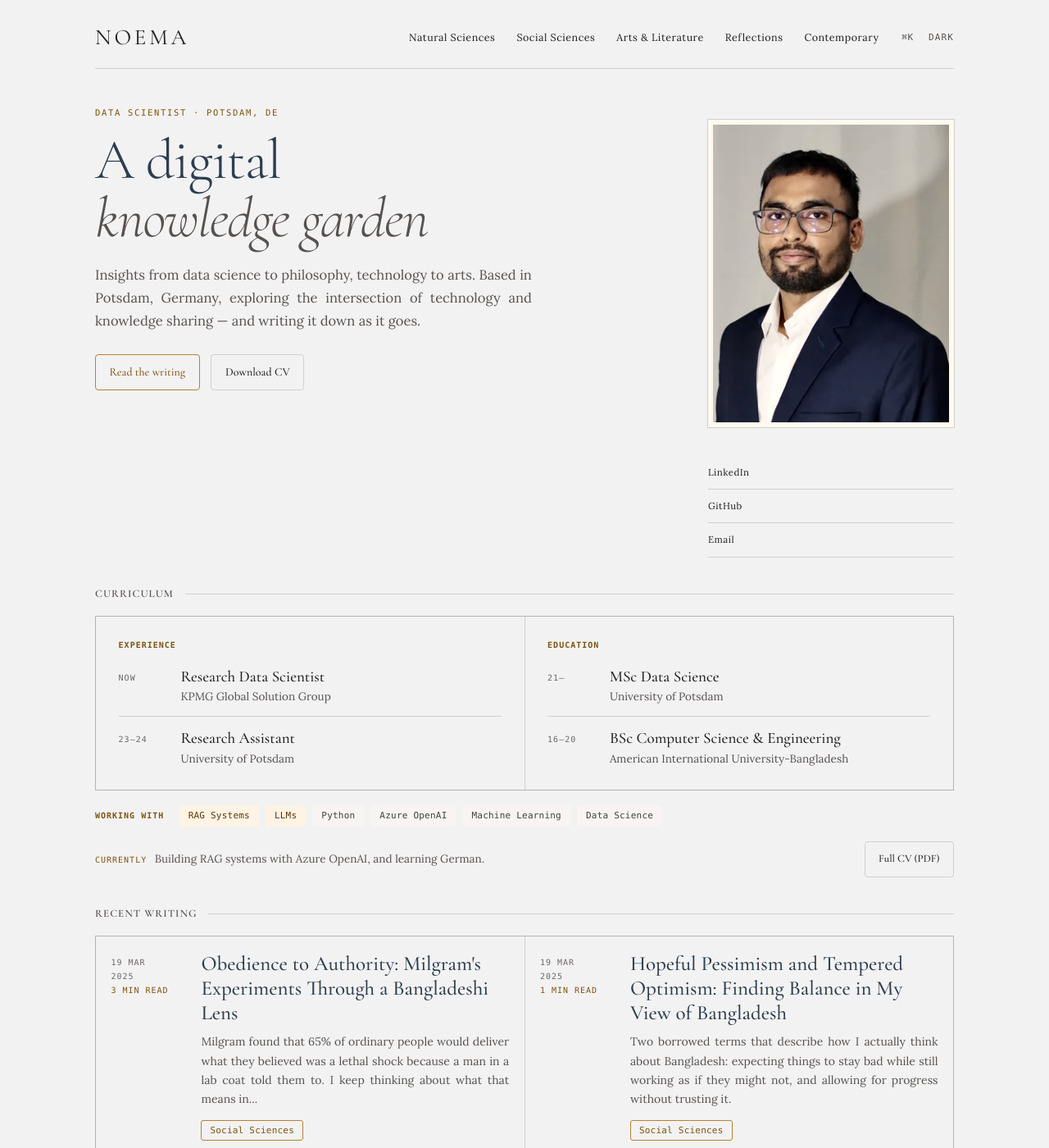
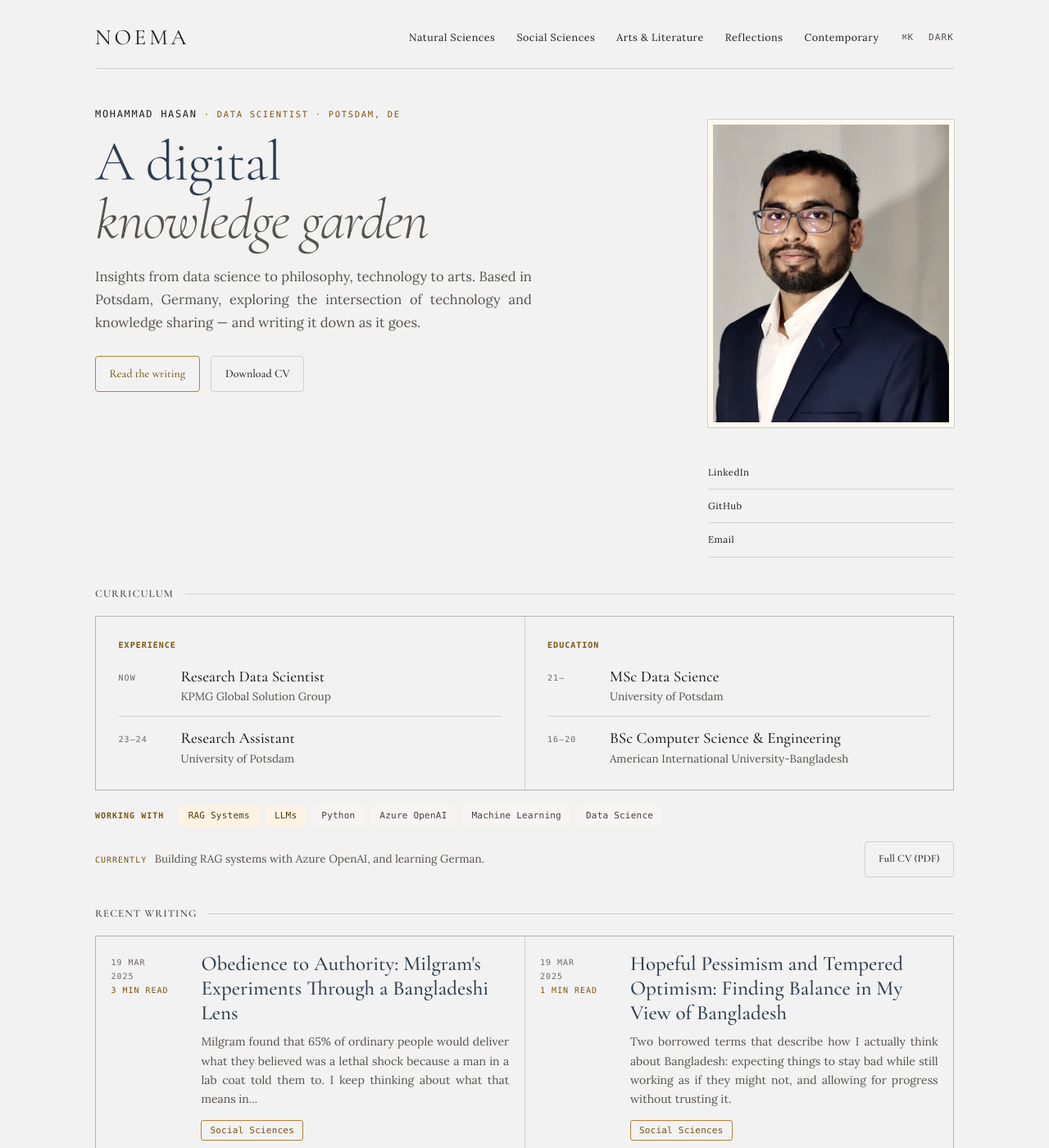
Before and after one commit to hhshanto/hhshanto.github.io, a Jekyll site: the page built from index.html, in a window 1280 px wide and 1400 px high. Shown: the whole window at 82% size. Built offline with Jekyll 4.4.1, drawn with Linux system fonts in a browser that asks for light colours.

Commit message:
Name the author on the home page
The page ran a whole phase without saying whose it is. The kicker above the
headline now reads MOHAMMAD HASAN . DATA SCIENTIST . POTSDAM, DE, with the name
at full text contrast and a step larger than the two labels beside it so it
reads as a name rather than another label. The tagline stays as the headline.

profile.yml splits the old single `kicker` string into name / role / location,
and the portrait's alt text comes from the name instead of being written twice.

_config.yml's `author` moves from "Hasan" to "Mohammad Hasan" to match. It is
the byline on every post and what jekyll-seo-tag puts in the page metadata, and
the two should not disagree.

67/67 checks pass, including one asserting the author is named at all.

Co-Authored-By: Claude Opus 5 (1M context) <noreply@anthropic.com>

```diff
--- a/_config.yml
+++ b/_config.yml
@@ -7,7 +7,10 @@ tagline: A Digital Knowledge Garden
 description: A personal knowledge repository exploring various domains of knowledge
 baseurl: "" # Leave empty if your site is at root level
 url: "https://hhshanto.github.io"
-author: Hasan
+# Also the byline on every post, via _includes/article-head.html, and the
+# author jekyll-seo-tag puts in the page metadata. It said "Hasan"; the home
+# page names him in full, and the two should not disagree.
+author: Mohammad Hasan
 
 # Used to build the "Edit on GitHub" link in a post's rail. jekyll-github-metadata
 # would supply site.github.repository_url, but it is not in the plugin list, so
--- a/_includes/home-hero.html
+++ b/_includes/home-hero.html
@@ -7,7 +7,19 @@ the right. Everything it says comes from _data/profile.yml.
 
 <section class="home-hero">
     <div class="home-hero-text">
-        <p class="t-kicker">{{ me.kicker }}</p>
+        {%- comment -%}
+        The name leads the page. It is in the kicker rather than the headline
+        because the headline is the site's tagline and reads better as one — but
+        it is set at full contrast and a step larger than the two labels beside
+        it, so it does not disappear into them.
+        {%- endcomment -%}
+        <p class="home-hero-kicker t-kicker">
+            <span class="home-hero-name">{{ me.name }}</span>
+            <span aria-hidden="true">·</span>
+            <span>{{ me.role }}</span>
+            <span aria-hidden="true">·</span>
+            <span>{{ me.location }}</span>
+        </p>
 
         <h1 class="home-hero-title t-display-lg">
             {{ me.headline }}<br>
@@ -39,7 +51,7 @@ the right. Everything it says comes from _data/profile.yml.
                  srcset="{{ '/assets/images/portrait-300.jpg' | relative_url }} 1x,
                          {{ '/assets/images/portrait-600.jpg' | relative_url }} 2x"
                  width="300" height="375"
-                 alt="{{ me.portrait_alt }}">
+                 alt="{{ me.name }}">
         </picture>
 
         <ul class="home-socials">
--- a/_sass/_home.scss
+++ b/_sass/_home.scss
@@ -43,6 +43,23 @@
     // whitespace inside one reads as a mistake.
     align-items: start;
   }
+}
+
+.home-hero-kicker {
+  display: flex;
+  flex-wrap: wrap;
+  align-items: baseline;
+  gap: 8px;
+  margin: 0;
+}
+
+// The name, not another label: full text contrast against the accent of the
+// role and location beside it, and one step up in size. Anything more and it
+// competes with the headline directly under it.
+.home-hero-name {
+  font-size: 12px;
+  letter-spacing: 0.14em;
+  color: var(--color-text);
 }
 
 .home-hero-title {
```
Also changed, not shown: _data/profile.yml (+6 -4 lines), .tools/check-chrome.mjs, .tools/contrast.mjs.
